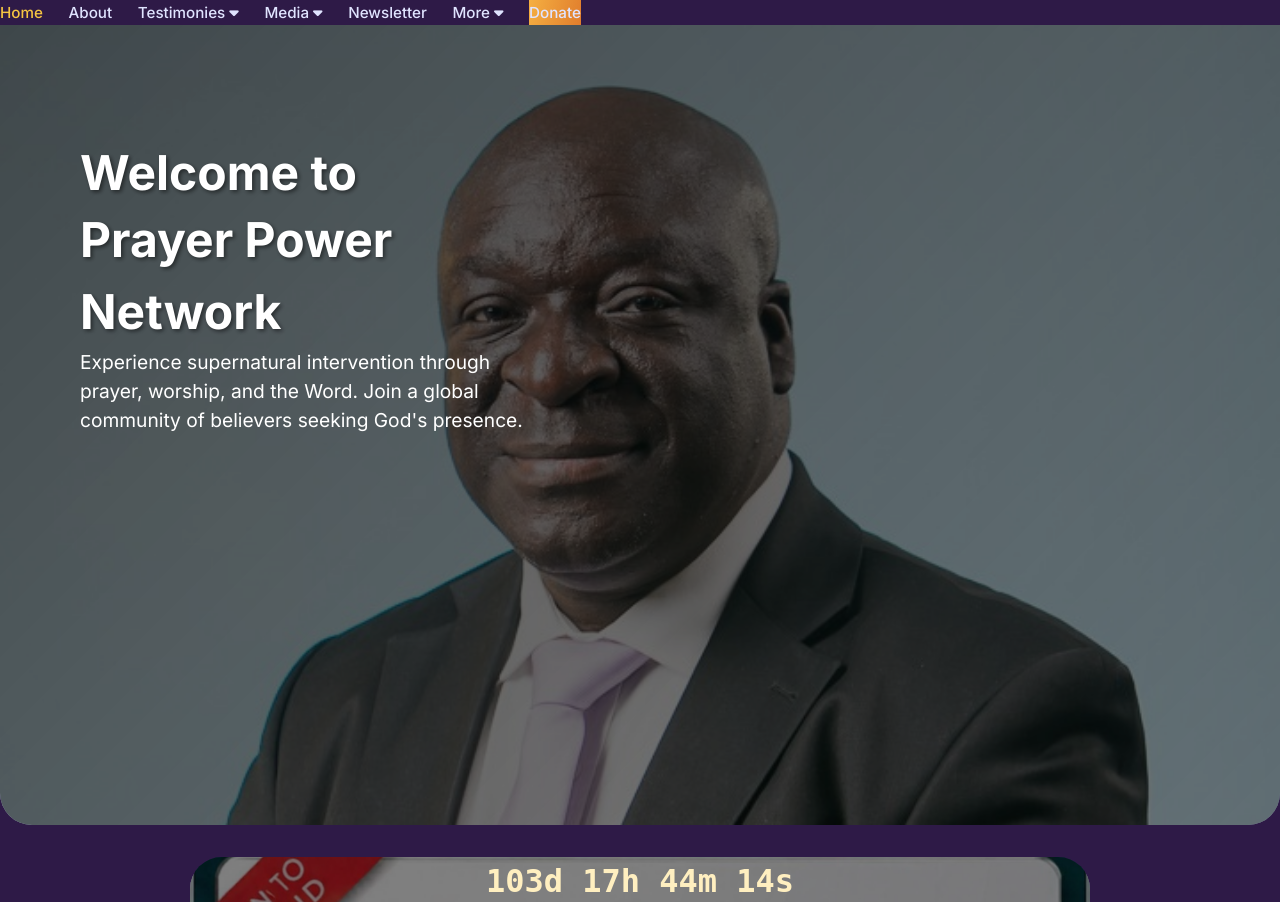
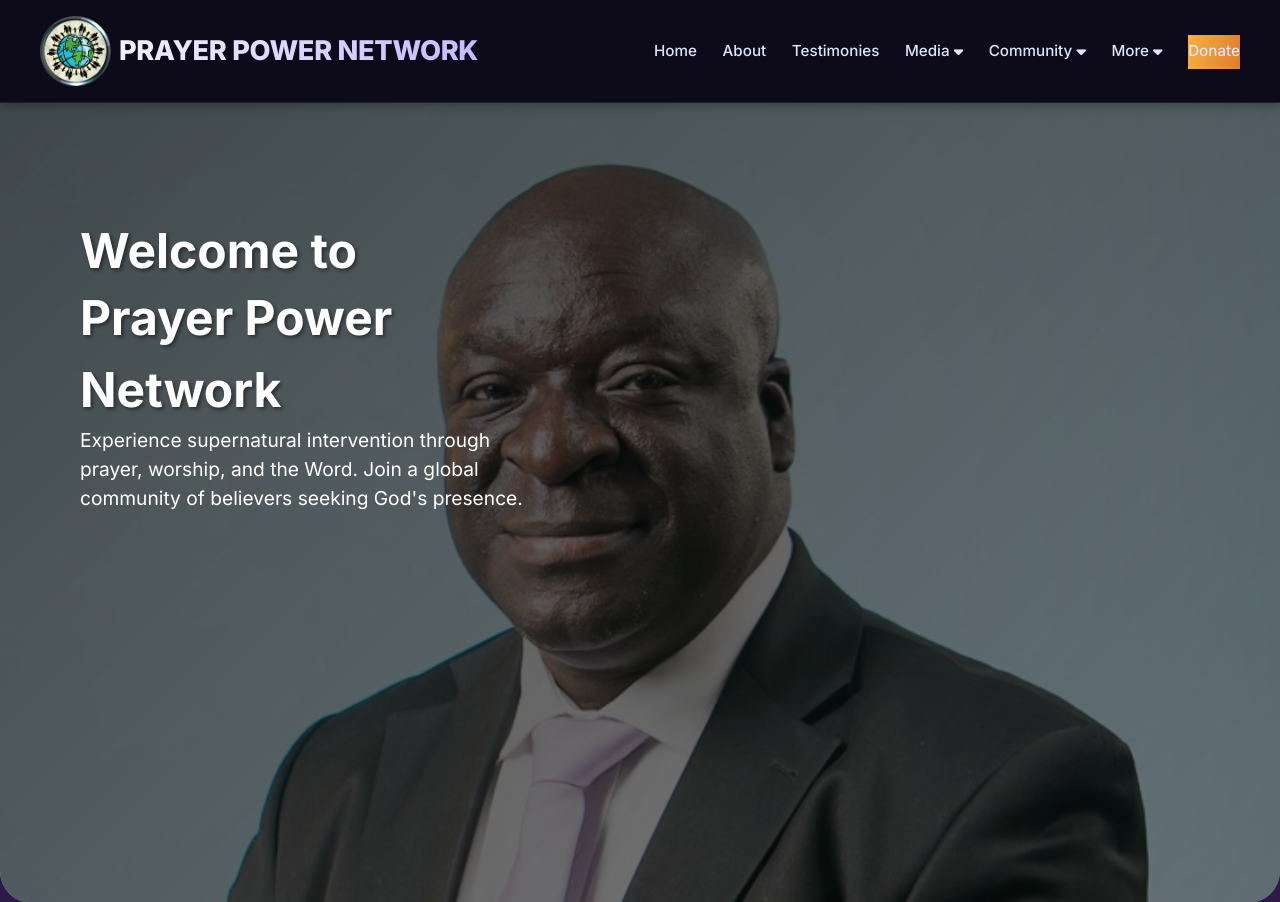
Before and after one commit to phylipgenty/PPN, a Django app: page / in a window 1280 px wide. Shown: the top 902 px of the page. Run offline with Django 5.2, Linux system fonts and the light colour scheme.

Commit message:
back to we did it

```diff
--- a/templates/index.html
+++ b/templates/index.html
@@ -318,6 +318,16 @@
 </head>
 <body>
 
+<nav class="navbar">
+  <div class="logo">
+    <img src="{% static 'images/PPN logo1.png' %}" alt="Logo" class="logo-img">
+    PRAYER POWER NETWORK
+  </div>
+
+  <div class="menu-icon" id="menuToggle">
+    <i class="fas fa-bars"></i>
+  </div>
+
   <ul class="nav-links" id="navLinks">
 
     <!-- Home -->
@@ -326,18 +336,10 @@
     <!-- About -->
     <li><a href="{% url 'about' %}">About</a></li>
 
-  <!-- TESTIMONIES DROPDOWN (combines read + share) -->
-  <li class="dropdown">
-    <a href="javascript:void(0)" class="dropbtn">
-      Testimonies <i class="fas fa-caret-down"></i>
-    </a>
-    <div class="dropdown-content">
-      <a href="{% url 'testimonies' %}">Read Testimonies</a>
-      <a href="{% url 'test' %}">Share Your Testimony</a>
-    </div>
-  </li>
+    <!-- Testimonies (standalone, before dropdowns) -->
+    <li><a href="{% url 'testimonies' %}">Testimonies</a></li>
 
-  <!-- MEDIA DROPDOWN (unchanged) -->
+    <!-- MEDIA DROPDOWN -->
     <li class="dropdown">
       <a href="javascript:void(0)" class="dropbtn">
         Media <i class="fas fa-caret-down"></i>
@@ -349,10 +351,18 @@
       </div>
     </li>
 
-  <!-- NEWSLETTER (standalone link) -->
-  <li><a href="{% url 'newsletter_signup' %}">Newsletter</a></li>
+    <!-- COMMUNITY DROPDOWN (only Share Testimony & Newsletter) -->
+    <li class="dropdown">
+      <a href="javascript:void(0)" class="dropbtn">
+        Community <i class="fas fa-caret-down"></i>
+      </a>
+      <div class="dropdown-content">
+        <a href="{% url 'test' %}">Share Testimony</a>
+        <a href="{% url 'newsletter_signup' %}">Newsletter</a>
+      </div>
+    </li>
 
-  <!-- MORE DROPDOWN (unchanged) -->
+    <!-- MORE DROPDOWN -->
     <li class="dropdown">
       <a href="javascript:void(0)" class="dropbtn">
         More <i class="fas fa-caret-down"></i>
@@ -367,6 +377,8 @@
     <li><a href="{% url 'donate' %}" class="donate-btn">Donate</a></li>
 
   </ul>
+</nav>
+
 <!-- Hero Section -->
 <div class="hero" id="home">
   <img src="{% static 'images/henry2.jpeg' %}" alt="Welcome to Prayer Power Network" class="hero-img">
```
Also changed, not shown: templates/base.html (+25 -15 lines). Lines whose indentation alone changed are shown as unchanged.
